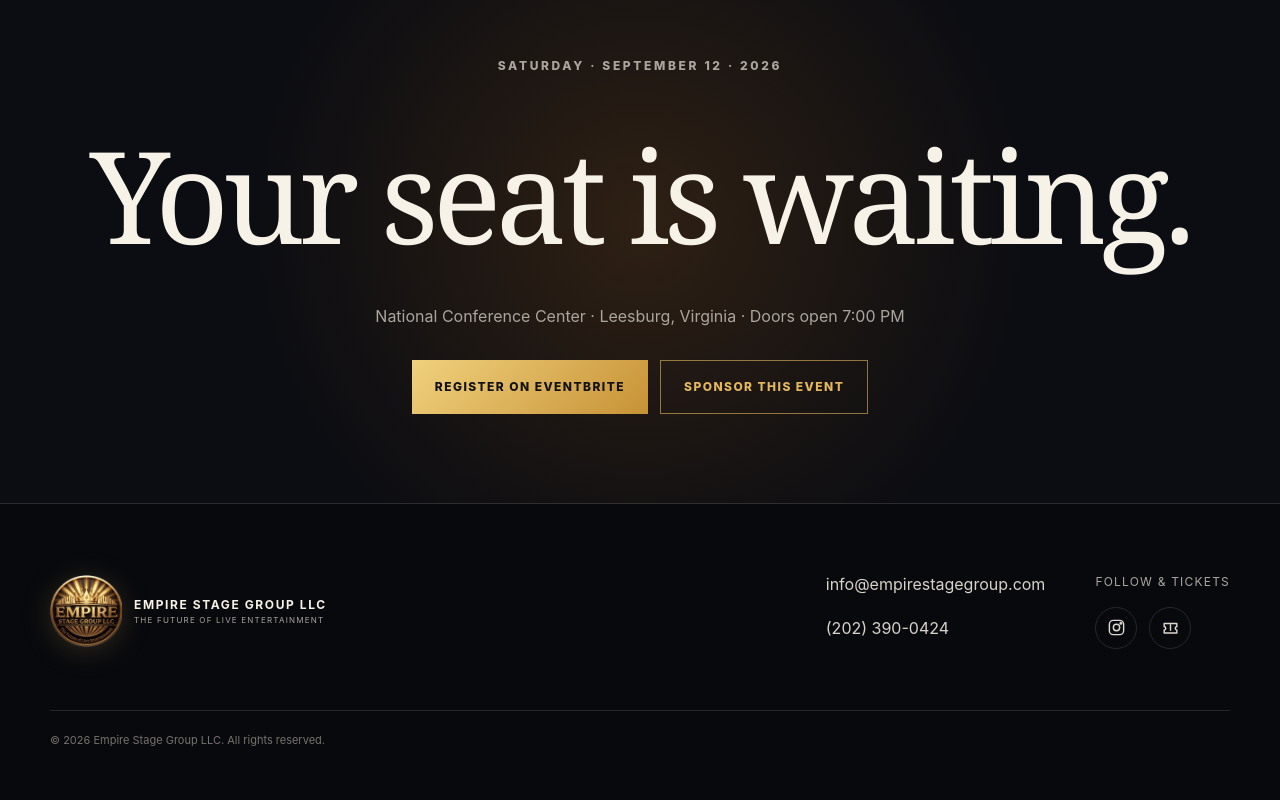
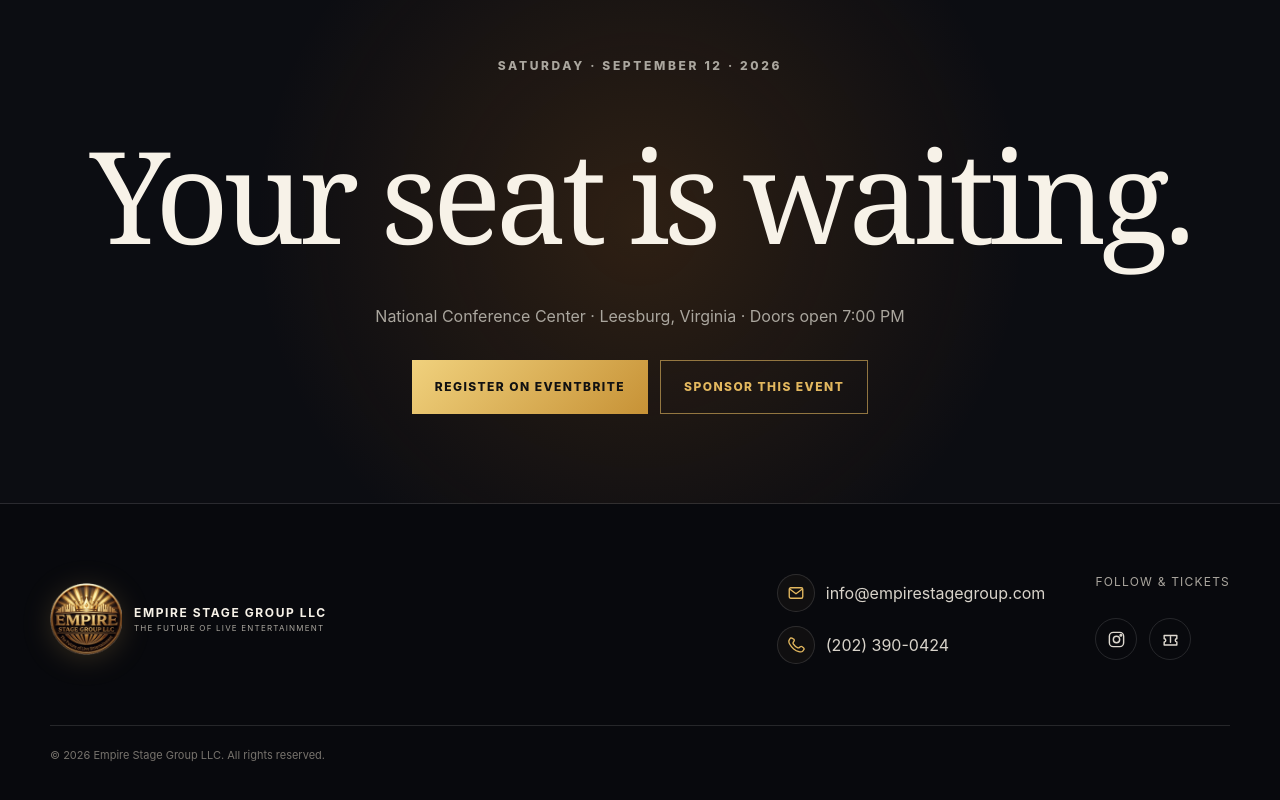
Before and after one commit to fmangal007/empire-stage-group, a website: page index.html in a window 1280 px wide. Shown: the part 4558-5358 px from the top of the page. Drawn offline with Linux system fonts and the light colour scheme.

Commit message:
Add footer contact icons

```diff
--- a/index.html
+++ b/index.html
@@ -68,7 +68,7 @@
     .about{display:grid;grid-template-columns:1fr 1fr;gap:10vw;align-items:center;border-top:1px solid var(--line)}.big{font:clamp(120px,20vw,260px) Georgia;color:rgba(227,184,95,.11);letter-spacing:-.1em}.about p{color:var(--muted);line-height:1.9;font-size:17px}.tagline{color:var(--gold)!important;font-weight:800;letter-spacing:.08em;text-transform:uppercase;font-size:12px!important}
     .sponsor-section{width:min(1180px,calc(100% - 40px));margin:0 auto 116px}.sponsor-panel{display:grid;grid-template-columns:1fr auto;gap:40px;align-items:center;padding:55px;border:1px solid rgba(227,184,95,.35);background:radial-gradient(circle at 90% 15%,rgba(227,184,95,.14),transparent 35%),linear-gradient(145deg,#151821,#0c0d12)}.sponsor-panel h2{font-size:clamp(42px,5vw,68px);line-height:1}.sponsor-panel p{max-width:720px;color:var(--muted);line-height:1.8;margin:18px 0 0}.sponsor-actions{display:grid;gap:12px;min-width:240px}
     .cta{min-height:560px;display:grid;place-items:center;text-align:center;padding:80px 22px;border-block:1px solid var(--line);background:radial-gradient(circle,rgba(161,95,25,.23),transparent 55%),#0c0d12}.cta h2{font-size:clamp(64px,10vw,130px)}.cta p{color:var(--muted);margin:24px 0 34px}.cta .actions{justify-content:center}
-    footer{width:min(1180px,calc(100% - 40px));margin:auto;padding:70px 0 105px;display:grid;grid-template-columns:1fr auto auto;gap:50px}.contact,.links{display:grid;gap:14px;color:#d8d3ca}.links{color:var(--muted);font-size:12px;text-transform:uppercase;letter-spacing:.1em}.socials{display:flex;gap:12px;align-items:center;margin-top:4px}.social-icon{width:42px;height:42px;display:grid;place-items:center;border:1px solid var(--line);border-radius:50%;color:#ddd8cf;transition:transform .2s ease,border-color .2s ease,color .2s ease,background .2s ease}.social-icon:hover{transform:translateY(-2px);border-color:var(--gold);color:var(--gold);background:rgba(227,184,95,.06)}.social-icon svg{width:19px;height:19px;fill:none;stroke:currentColor;stroke-width:1.8;stroke-linecap:round;stroke-linejoin:round}.copy{grid-column:1/-1;border-top:1px solid var(--line);padding-top:22px;color:#77736d;font-size:11px}
+    footer{width:min(1180px,calc(100% - 40px));margin:auto;padding:70px 0 105px;display:grid;grid-template-columns:1fr auto auto;gap:50px}.contact,.links{display:grid;gap:14px;color:#d8d3ca}.contact a{display:flex;align-items:center;gap:11px;transition:color .2s ease}.contact a:hover{color:var(--gold)}.contact-icon{width:38px;height:38px;flex:0 0 38px;display:grid;place-items:center;border:1px solid var(--line);border-radius:50%;color:var(--gold);background:rgba(227,184,95,.04)}.contact-icon svg{width:18px;height:18px;fill:none;stroke:currentColor;stroke-width:1.8;stroke-linecap:round;stroke-linejoin:round}.links{color:var(--muted);font-size:12px;text-transform:uppercase;letter-spacing:.1em}.socials{display:flex;gap:12px;align-items:center;margin-top:4px}.social-icon{width:42px;height:42px;display:grid;place-items:center;border:1px solid var(--line);border-radius:50%;color:#ddd8cf;transition:transform .2s ease,border-color .2s ease,color .2s ease,background .2s ease}.social-icon:hover{transform:translateY(-2px);border-color:var(--gold);color:var(--gold);background:rgba(227,184,95,.06)}.social-icon svg{width:19px;height:19px;fill:none;stroke:currentColor;stroke-width:1.8;stroke-linecap:round;stroke-linejoin:round}.copy{grid-column:1/-1;border-top:1px solid var(--line);padding-top:22px;color:#77736d;font-size:11px}
     .mobile-actions{display:none}
     @media(max-width:980px){nav{gap:14px}.poster-section{grid-template-columns:1fr;gap:45px}.poster-frame{max-width:720px;margin:auto}.poster-copy{max-width:720px;margin:auto}.sponsor-panel{grid-template-columns:1fr}.sponsor-actions{display:flex;flex-wrap:wrap;min-width:0}}
     @media(max-width:850px){body{padding-bottom:68px}header{min-height:72px}.brand-logo{width:46px;height:46px}.brand b{font-size:10px}.brand small{font-size:7px}nav a:not(.ticket){display:none}.hero{grid-template-columns:1fr;gap:55px;padding-top:125px}.card{max-width:430px}.artists,.about{grid-template-columns:1fr}.visual{height:430px}.sponsor-panel{padding:36px 24px}footer{grid-template-columns:1fr;padding-bottom:45px}.copy{grid-column:auto}.mobile-actions{position:fixed;z-index:40;left:0;right:0;bottom:0;display:grid;grid-template-columns:1fr 1fr;padding:8px;background:rgba(8,9,13,.96);border-top:1px solid var(--line);backdrop-filter:blur(12px)}.mobile-actions a{min-height:50px;display:grid;place-items:center;text-transform:uppercase;letter-spacing:.1em;font-size:11px;font-weight:800}.mobile-actions .mobile-ticket{background:var(--gold);color:#111}.mobile-actions .mobile-sponsor{border:1px solid rgba(227,184,95,.55);color:var(--gold)}}
@@ -160,7 +160,10 @@
 
 <footer id="contact">
   <div class="brand"><img class="brand-logo" src="/images/empire-stage-group-logo.webp" alt="Empire Stage Group LLC logo" /><span class="brand-copy"><b>EMPIRE STAGE GROUP LLC</b><small>THE FUTURE OF LIVE ENTERTAINMENT</small></span></div>
-  <div class="contact"><a href="mailto:info@empirestagegroup.com">info@empirestagegroup.com</a><a href="tel:+12023900424">(202) 390-0424</a></div>
+  <div class="contact">
+    <a href="mailto:info@empirestagegroup.com" aria-label="Email Empire Stage Group LLC at info@empirestagegroup.com"><span class="contact-icon" aria-hidden="true"><svg viewBox="0 0 24 24"><rect x="3" y="5" width="18" height="14" rx="2"></rect><path d="m4 7 8 6 8-6"></path></svg></span><span>info@empirestagegroup.com</span></a>
+    <a href="tel:+12023900424" aria-label="Call Empire Stage Group LLC at 202-390-0424"><span class="contact-icon" aria-hidden="true"><svg viewBox="0 0 24 24"><path d="M8.4 3.8 6.5 2.9a2 2 0 0 0-2.6.8l-1 1.8c-.7 1.3-.4 3.4.8 5.5 1.1 2.1 3 4.4 5.2 6.2 2.2 1.8 4.6 3.1 6.9 3.7 2.2.6 4.3.3 5.2-.8l1.2-1.5a2 2 0 0 0-.3-2.8l-1.7-1.4a2 2 0 0 0-2.5 0l-1.4 1.1c-.5.4-1.2.5-1.8.2a14.5 14.5 0 0 1-6.2-5.3c-.4-.6-.4-1.3 0-1.9l.9-1.5a2 2 0 0 0-.8-3.2Z"></path></svg></span><span>(202) 390-0424</span></a>
+  </div>
   <div class="links"><span>Follow & tickets</span><div class="socials"><a class="social-icon" target="_blank" rel="noreferrer" aria-label="Empire Stage Group on Instagram" href="https://www.instagram.com/empirestagegroup/"><svg viewBox="0 0 24 24" aria-hidden="true"><rect x="3" y="3" width="18" height="18" rx="5"></rect><circle cx="12" cy="12" r="4"></circle><circle cx="17.5" cy="6.5" r="1"></circle></svg></a><a class="social-icon" target="_blank" rel="noreferrer" aria-label="Get tickets on Eventbrite" href="https://www.eventbrite.com/e/the-107th-independence-day-of-afghanistan-registration-1992980656794?aff=oddtdtcreator"><svg viewBox="0 0 24 24" aria-hidden="true"><path d="M4 7h16v4a2 2 0 0 0 0 4v4H4v-4a2 2 0 0 0 0-4V7Z"></path><path d="M12 8.5v7"></path></svg></a></div></div>
   <p class="copy">© <span id="year"></span> Empire Stage Group LLC. All rights reserved.</p>
 </footer>
```
